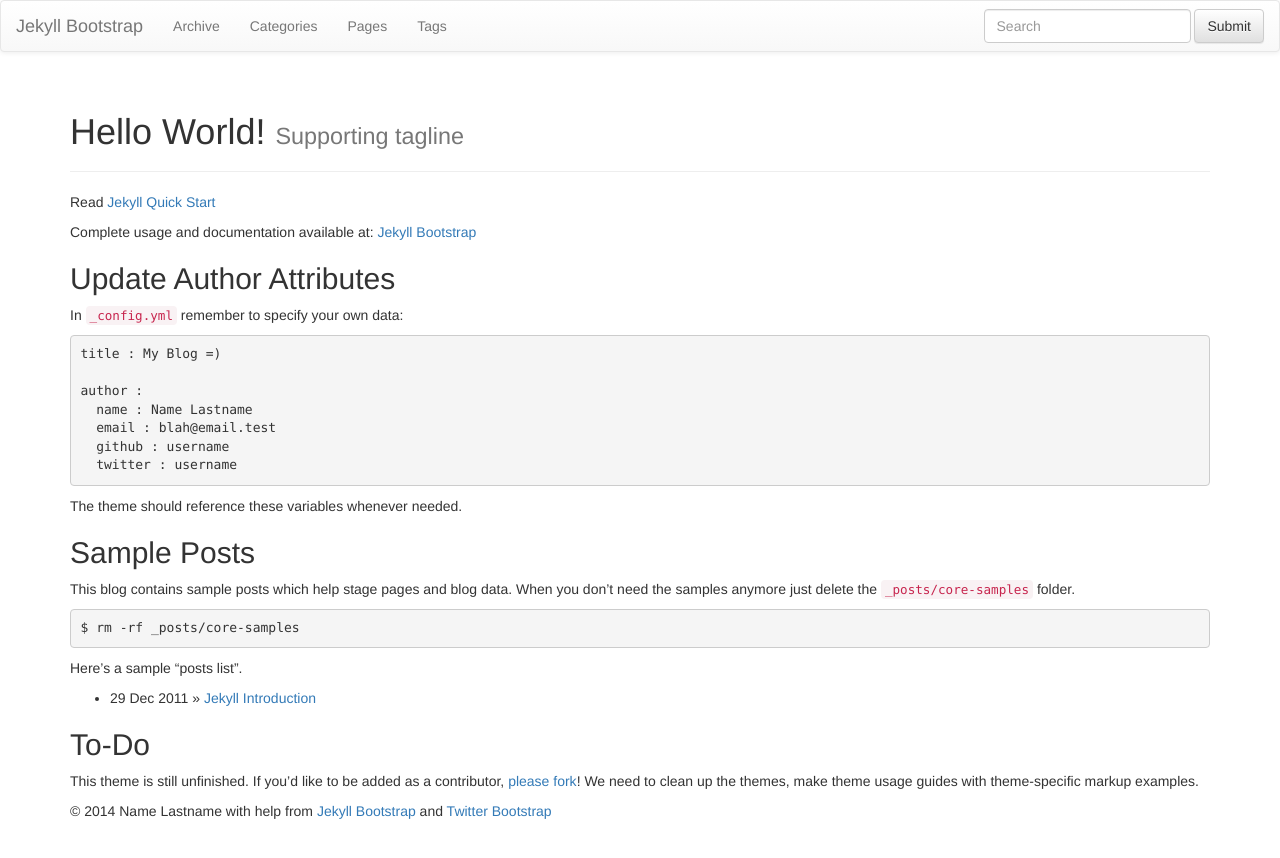
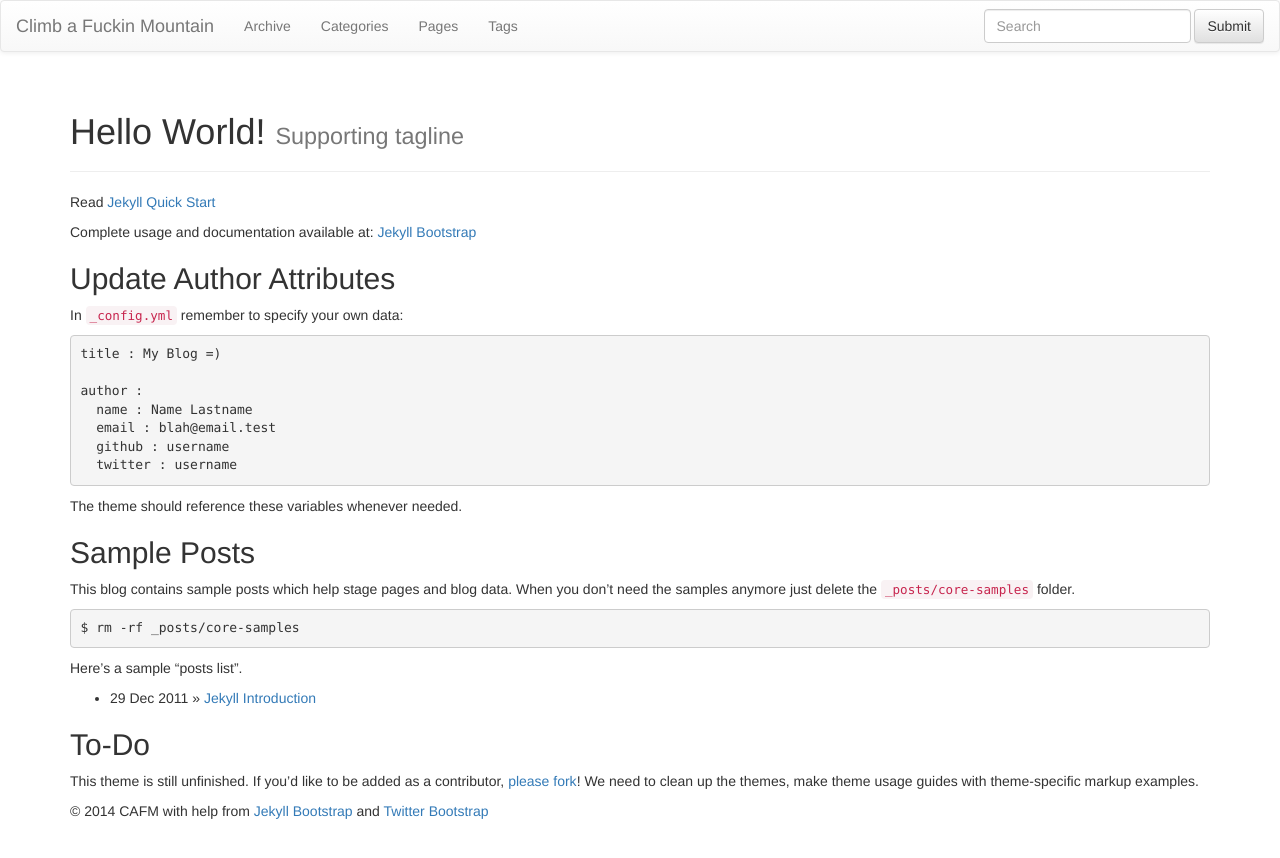
Before and after one commit to jlaue/ClimbAFingMountain.github.io, a Jekyll site: the page built from index.md, in a window 1280 px wide. Shown: the top 858 px of the page. Built offline with Jekyll 4.4.1, drawn with Linux system fonts in a browser that asks for light colours; nearby versions of some CDN libraries; library files that are not in the unit come from our copies.

Commit message:
config update1

```diff
--- a/_config.yml
+++ b/_config.yml
@@ -8,14 +8,11 @@ highlighter: pygments
 # Themes are encouraged to use these universal variables
 # so be sure to set them if your theme uses them.
 #
-title : Jekyll Bootstrap
-tagline: Site Tagline
+title : Climb a Fuckin Mountain
+tagline: CAFN
 author :
-  name : Name Lastname
+  name : CAFM
   email : blah@email.test
-  github : username
-  twitter : username
-  feedburner : feedname
 
 # The production_url is only used when full-domain names are needed
 # such as sitemap.txt
@@ -25,7 +22,7 @@ author :
 # Else if you are pushing to username.github.io, replace with your username.
 # Finally if you are pushing to a GitHub project page, include the project name at the end.
 #
-production_url : http://username.github.io
+production_url : http://climbafingmountain.github.io/
 
 # All Jekyll-Bootstrap specific configurations are namespaced into this hash
 #
```
